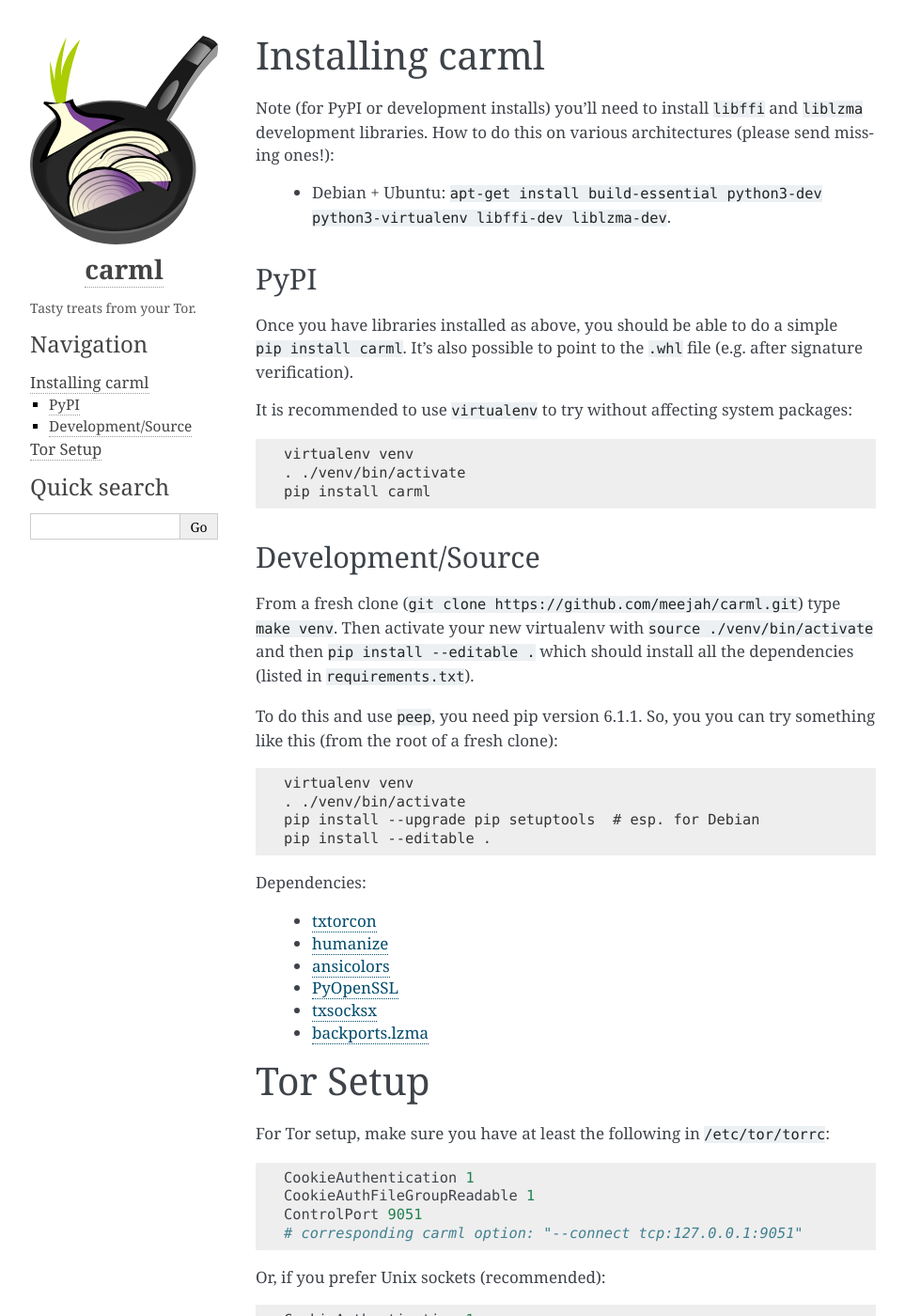
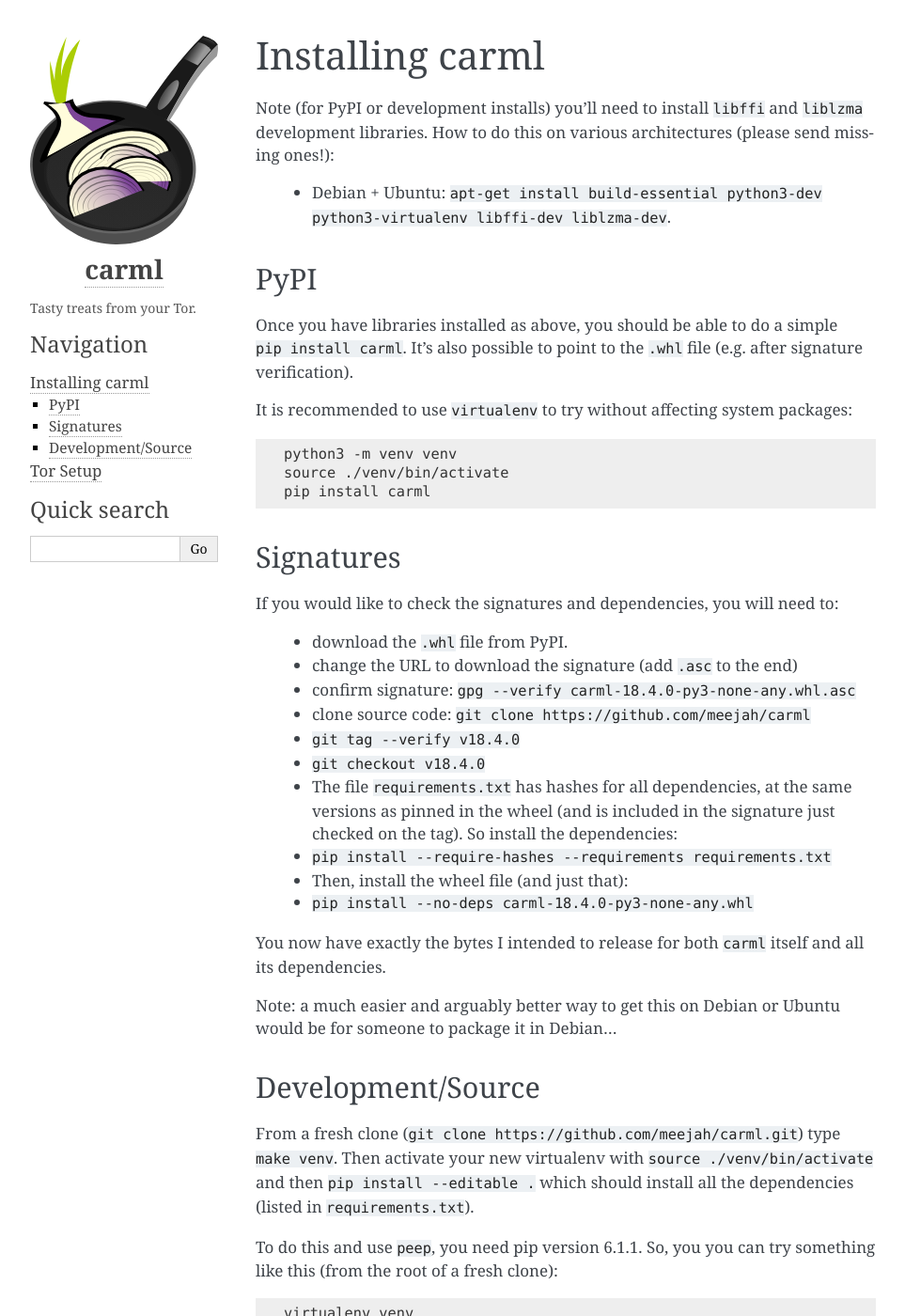
Before and after one commit to meejah/carml, a Sphinx documentation site: the page built from doc/installation.rst, in a window 1280 px wide and 1400 px high. Shown: the whole window at 94% size, without its empty margins (148-1111 px from the left). Built offline with Sphinx 7.4.7, drawn with Linux system fonts in a browser that asks for light colours; pages that are not in the unit, such as notebooks, are missing from menus.

Commit message:
updated instructions, anticipating signatures too

```diff
--- a/doc/installation.rst
+++ b/doc/installation.rst
@@ -20,9 +20,35 @@
 
 .. sourcecode:: shell-session
 
-    virtualenv venv
-    . ./venv/bin/activate
+    python3 -m venv venv
+    source ./venv/bin/activate
     pip install carml
+
+
+Signatures
+==========
+
+If you would like to check the signatures and dependencies, you will
+need to:
+
+ - download the ``.whl`` file from PyPI.
+ - change the URL to download the signature (add ``.asc`` to the end)
+ - confirm signature: ``gpg --verify carml-18.4.0-py3-none-any.whl.asc``
+ - clone source code: ``git clone https://github.com/meejah/carml``
+ - ``git tag --verify v18.4.0``
+ - ``git checkout v18.4.0``
+ - The file ``requirements.txt`` has hashes for all dependencies, at
+   the same versions as pinned in the wheel (and is included in the
+   signature just checked on the tag). So install the dependencies:
+ - ``pip install --require-hashes --requirements requirements.txt``
+ - Then, install the wheel file (and just that):
+ - ``pip install --no-deps carml-18.4.0-py3-none-any.whl``
+
+You now have exactly the bytes I intended to release for both
+``carml`` itself and all its dependencies.
+
+Note: a much easier and arguably better way to get this on Debian or
+Ubuntu would be for someone to package it in Debian...
 
 
 Development/Source
```
